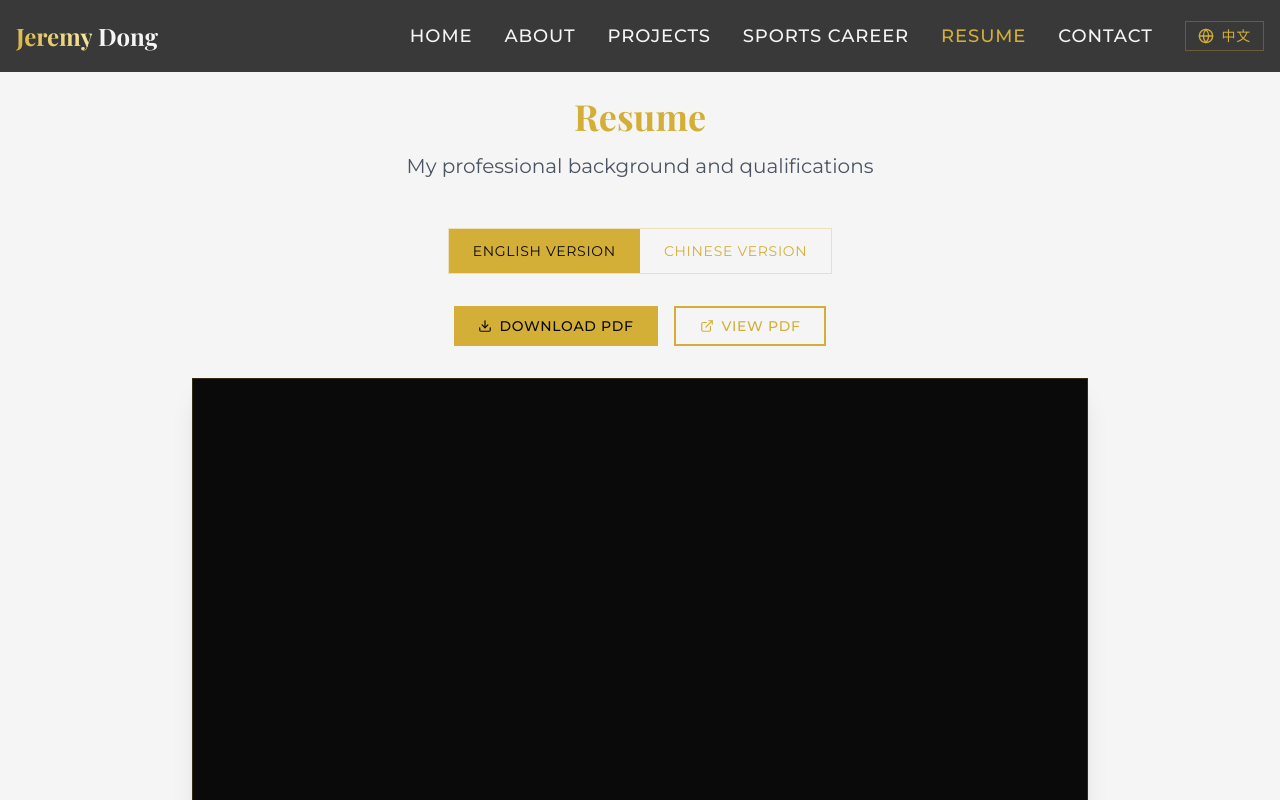
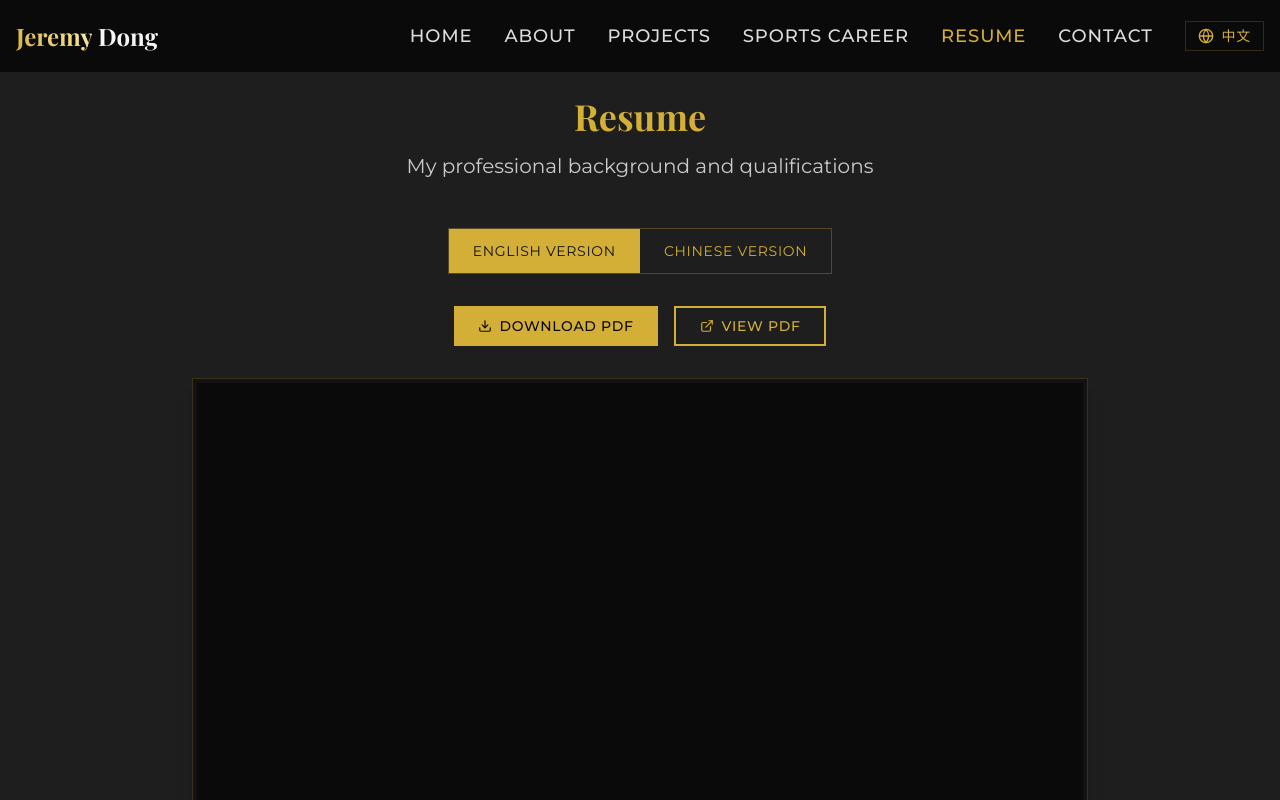
Before and after one commit to JeremyDong22/personal-website, a React (Create React App) app: page /resume in a window 1280 px wide. Shown: the top 800 px of the page. Built offline with nearby package versions, Linux system fonts and the light colour scheme.

Commit message:
Improve dark theme: enhance contrast between sections, fix text visibility, update color scheme

```diff
--- a/src/components/Navbar.js
+++ b/src/components/Navbar.js
@@ -43,7 +43,7 @@ const Navbar = () => {
   return (
     <header
       className={`fixed w-full z-50 transition-all duration-300 ${
-        scrolled ? 'bg-dark/95 border-b border-primary/30 backdrop-blur-sm py-3' : 'bg-dark/80 backdrop-blur-sm py-5'
+        scrolled ? 'bg-darkest border-b border-primary/20 backdrop-blur-sm py-3' : 'bg-darkest/90 backdrop-blur-sm py-5'
       }`}
     >
       <div className="container mx-auto px-4 flex justify-between items-center">
@@ -61,7 +61,7 @@ const Navbar = () => {
                 to={item.path}
                 className={({ isActive }) =>
                   `text-lg font-medium uppercase tracking-wider transition-colors hover:text-primary ${
-                    isActive ? 'text-primary' : 'text-light'
+                    isActive ? 'text-primary' : 'text-light/90'
                   }`
                 }
               >
@@ -73,7 +73,7 @@ const Navbar = () => {
           {/* Language Switcher */}
           <button
             onClick={toggleLanguage}
-            className="flex items-center gap-2 text-primary hover:text-lightgold transition-colors px-3 py-1 border border-primary/30 rounded-none"
+            className="flex items-center gap-2 text-primary hover:text-lightgold transition-colors px-3 py-1 border border-primary/20 hover:border-primary/50 rounded-none"
             aria-label="Switch language"
           >
             <FiGlobe size={16} />
@@ -110,7 +110,7 @@ const Navbar = () => {
           animate={{ opacity: 1, y: 0 }}
           exit={{ opacity: 0, y: -20 }}
           transition={{ duration: 0.3 }}
-          className="md:hidden bg-darkgray border-b border-primary/30 absolute top-full left-0 right-0"
+          className="md:hidden bg-darkest border-b border-primary/20 absolute top-full left-0 right-0"
         >
           <div className="container mx-auto px-4 py-4 flex flex-col space-y-4">
             {navItems.map((item) => (
@@ -119,7 +119,7 @@ const Navbar = () => {
                 to={item.path}
                 className={({ isActive }) =>
                   `text-lg font-medium uppercase tracking-wider py-2 transition-colors hover:text-primary ${
-                    isActive ? 'text-primary' : 'text-light'
+                    isActive ? 'text-primary' : 'text-light/90'
                   }`
                 }
                 onClick={closeMenu}
--- a/src/components/Section.js
+++ b/src/components/Section.js
@@ -28,10 +28,13 @@ const Section = ({
     }
   };
 
+  // Extract background class from className prop
+  const bgClass = className.includes('bg-') ? className : `${className} bg-dark`;
+
   return (
     <section
       id={id}
-      className={`py-16 md:py-24 ${dark ? 'bg-dark text-white' : 'bg-light text-dark'} ${className}`}
+      className={`py-16 md:py-24 relative ${bgClass}`}
     >
       <div className={`${fullWidth ? 'w-full' : 'container mx-auto px-4'}`}>
         <motion.div
@@ -43,7 +46,7 @@ const Section = ({
         >
           {title && (
             <motion.h2
-              className="text-3xl md:text-4xl font-bold mb-4"
+              className="text-3xl md:text-4xl font-bold mb-4 text-primary"
               variants={variants}
             >
               {title}
@@ -52,7 +55,7 @@ const Section = ({
 
           {subtitle && (
             <motion.p
-              className={`text-xl max-w-3xl mx-auto ${dark ? 'text-gray-300' : 'text-gray-600'}`}
+              className="text-xl max-w-3xl mx-auto text-light/80"
               variants={variants}
             >
               {subtitle}
--- a/src/pages/Home.js
+++ b/src/pages/Home.js
@@ -137,13 +137,13 @@ const Home = () => {
       <Section
         title={language === 'en' ? "Professional Skills" : "专业技能"}
         subtitle={language === 'en' ? "Core competencies and expertise" : "核心能力和专长"}
-        className="bg-darkgray"
+        className="bg-darkest"
       >
         <div className="grid grid-cols-1 md:grid-cols-3 gap-8">
           {professionalSkills.map((skill, index) => (
             <motion.div
               key={skill.id}
-              className="bg-dark border border-primary/20 p-6 luxury-shadow"
+              className="bg-darkgray border border-primary/20 p-6 luxury-shadow"
               initial={{ opacity: 0, y: 20 }}
               whileInView={{ opacity: 1, y: 0 }}
               transition={{ duration: 0.5, delay: index * 0.1 }}
@@ -155,7 +155,7 @@ const Home = () => {
                   <h3 className="text-xl font-heading mb-2 text-primary font-bold">
                     {language === 'en' ? skill.titleEn : skill.titleZh}
                   </h3>
-                  <p className="text-light/80">
+                  <p className="text-light/95">
                     {language === 'en' ? skill.descriptionEn : skill.descriptionZh}
                   </p>
                 </div>
@@ -173,18 +173,18 @@ const Home = () => {
       >
         <div className="grid grid-cols-1 md:grid-cols-2 gap-12 items-center">
           <div>
-            <p className="text-gray-800 mb-6">
+            <p className="text-light/95 mb-6">
               {language === 'en'
                 ? "As a Certified Scrum Product Owner (CSPO®) pursuing MS in Business Analytics & BA in Accounting at UIUC, I specialize in data-driven decision making and business strategy. My experience spans across supply chain, manufacturing, technology, and financial services, where I've delivered impactful solutions for cost optimization and operational efficiency."
                 : "作为一名认证Scrum产品负责人（CSPO®），我正在UIUC攻读商业分析硕士和会计学士学位。我专注于数据驱动决策和商业战略。我的经验涵盖供应链、制造业、技术和金融服务领域，为成本优化和运营效率提供了有效的解决方案。"}
             </p>
             <div className="gold-divider"></div>
-            <p className="text-gray-800 mb-6">
+            <p className="text-light/95 mb-6">
               {language === 'en'
                 ? "Passionate about emerging technologies, I'm currently exploring AI applications in business process optimization. Beyond my professional pursuits, I lead a basketball team, practice kinesiology, and engage in various interests from gourmet cooking to philosophical discussions, bringing a well-rounded perspective to my work."
                 : "我对新兴技术充满热情，目前正在探索AI在业务流程优化中的应用。除了专业追求，我还领导着一支篮球队，研究运动学，并涉足美食烹饪和哲学讨论等多个领域，为工作带来全面的视角。"}
             </p>
-            <Link to="/contact" className="btn btn-outline inline-flex items-center gap-2 mt-4 text-black hover:text-primary">
+            <Link to="/contact" className="btn btn-outline inline-flex items-center gap-2 mt-4">
               {language === 'en' ? "Let's Connect" : "联系我"} <FiArrowRight />
             </Link>
           </div>
@@ -204,7 +204,7 @@ const Home = () => {
       <Section
         title={t.projects.title[language]}
         subtitle={t.projects.subtitle[language]}
-        className="bg-darkgray"
+        className="bg-darkest"
       >
         <div className="grid grid-cols-1 md:grid-cols-2 lg:grid-cols-3 gap-8">
           {featuredProjects.map((project, index) => (
@@ -220,15 +220,15 @@ const Home = () => {
 
       {/* Contact CTA */}
       <Section className="bg-dark text-center">
-        <h2 className="text-3xl md:text-4xl font-heading font-bold mb-6">
-          <span className="text-black">{language === 'en' ? "Let's Work Together" : "让我们合作"}</span>
+        <h2 className="text-3xl md:text-4xl font-heading font-bold mb-6 text-primary">
+          {language === 'en' ? "Let's Work Together" : "让我们合作"}
         </h2>
-        <p className="text-gray-800 max-w-2xl mx-auto mb-8">
+        <p className="text-light/95 max-w-2xl mx-auto mb-8">
           {language === 'en'
             ? "Interested in collaborating on a project or discussing potential opportunities? I'm currently available for freelance work and open to new challenges."
             : "有兴趣在项目上合作或讨论潜在机会？我目前可以接受自由职业工作，并乐于接受新的挑战。"}
         </p>
-        <Link to="/contact" className="btn btn-primary inline-flex items-center gap-2 text-black hover:text-primary">
+        <Link to="/contact" className="btn btn-primary inline-flex items-center gap-2">
           {language === 'en' ? "Get In Touch" : "联系我"} <FiArrowRight />
         </Link>
       </Section>
--- a/src/styles/index.css
+++ b/src/styles/index.css
@@ -6,7 +6,8 @@
 
 @layer base {
   body {
-    @apply bg-dark text-light;
+    @apply bg-darker text-light min-h-screen;
+    background: #0A0A0A;
   }
 
   h1, h2, h3, h4, h5, h6 {
@@ -26,7 +27,7 @@
   }
 
   p {
-    @apply mb-4;
+    @apply mb-4 text-light/90;
   }
 }
 
@@ -36,15 +37,20 @@
   }
 
   .btn-primary {
-    @apply bg-primary text-dark hover:bg-secondary;
+    @apply bg-primary text-darkest hover:bg-secondary;
   }
 
   .btn-outline {
-    @apply border-2 border-primary text-primary hover:bg-primary hover:text-dark;
+    @apply border-2 border-primary text-primary hover:bg-primary hover:text-darkest;
   }
 
   .section {
-    @apply py-16 md:py-24;
+    @apply py-16 md:py-24 relative;
+    background-color: #1E1E1E;
+  }
+
+  .section:nth-child(even) {
+    background-color: #121212;
   }
 
   .container {
@@ -53,6 +59,7 @@
 
   .card {
     @apply bg-darkgray rounded-none border border-primary/20 overflow-hidden transition-all duration-300 hover:border-primary;
+    box-shadow: 0 4px 6px -1px rgba(0, 0, 0, 0.5), 0 2px 4px -1px rgba(0, 0, 0, 0.06);
   }
 
   .gold-text {
@@ -60,11 +67,19 @@
   }
 
   .gold-border {
-    @apply border border-primary;
+    @apply border border-primary/40 hover:border-primary transition-colors duration-300;
   }
 
   .luxury-shadow {
-    @apply shadow-[0_0_15px_rgba(212,175,55,0.3)];
+    @apply shadow-[0_0_15px_rgba(212,175,55,0.15)];
+  }
+
+  .nav-bg {
+    @apply bg-darkest;
+  }
+
+  .footer-bg {
+    @apply bg-darkest;
   }
 }
 
@@ -83,6 +98,17 @@
 /* Luxury accents */
 .gold-divider {
   height: 1px;
-  background: linear-gradient(90deg, rgba(212,175,55,0) 0%, rgba(212,175,55,1) 50%, rgba(212,175,55,0) 100%);
+  background: linear-gradient(90deg, rgba(212,175,55,0) 0%, rgba(212,175,55,0.3) 50%, rgba(212,175,55,0) 100%);
   margin: 2rem 0;
 }
+
+/* Section transitions */
+.section::after {
+  content: '';
+  position: absolute;
+  bottom: 0;
+  left: 0;
+  right: 0;
+  height: 1px;
+  background: linear-gradient(90deg, transparent, rgba(212,175,55,0.1), transparent);
+}
--- a/tailwind.config.js
+++ b/tailwind.config.js
@@ -8,10 +8,13 @@ module.exports = {
       colors: {
         primary: "#D4AF37",
         secondary: "#9D8221",
-        dark: "#0A0A0A",
+        dark: "#121212",        // Darker base
+        darker: "#0A0A0A",      // Almost black
+        darkest: "#080808",     // Nearly black
+        darkgray: "#1E1E1E",    // Microsoft VS Code dark theme color
+        lightgray: "#242424",   // Slightly lighter
         light: "#F5F5F5",
         accent: "#E5C100",
-        darkgray: "#1A1A1A",
         lightgold: "#F8E9A1",
       },
       fontFamily: {
@@ -39,6 +42,8 @@ module.exports = {
       },
       backgroundImage: {
         'gold-gradient': 'linear-gradient(45deg, #D4AF37 0%, #F8E9A1 50%, #D4AF37 100%)',
+        'dark-gradient': 'linear-gradient(180deg, #121212 0%, #0A0A0A 100%)',
+        'section-gradient': 'linear-gradient(180deg, #1E1E1E 0%, #121212 100%)',
       },
     },
   },
```
